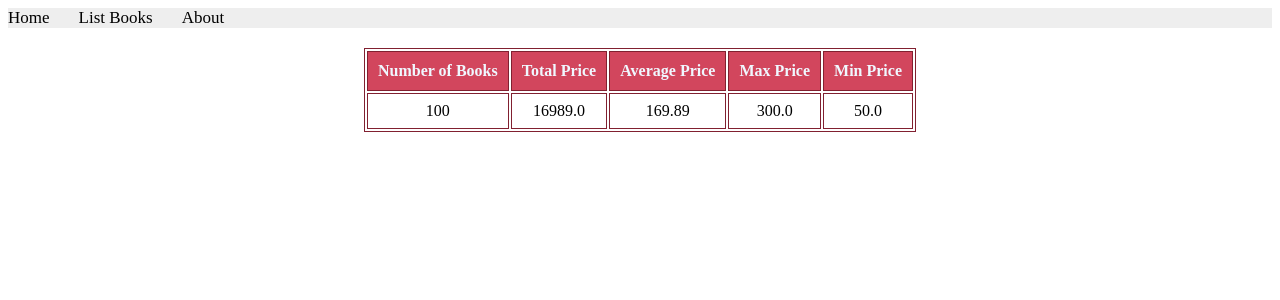
After one commit to NorahProg/Lab12_web, a Django app: page /books/lab8/task5/ in a window 1280 px wide. The commit adds this page. Shown: the top 300 px of the page. Run offline with Django 5.2, Linux system fonts and the light colour scheme; data comes from the database, SQL or seed files in the repository; both versions use the stored data as it was after the commit.

Commit message:
first commit

```diff
--- a/apps/bookmodule/urls.py
+++ b/apps/bookmodule/urls.py
@@ -29,5 +29,10 @@ urlpatterns = [
   path('search/', views.search, name="books.search"),
   path('simple/query', views.simple_query),
   path('complex/query', views.complex_query),
-
+  path('lab8/task1/', views.task1),
+  path('lab8/task2/', views.task2),
+  path('lab8/task3/', views.task3),
+  path('lab8/task4/', views.task4),
+  path('lab8/task5/', views.task5),
+  path('lab8/task7/', views.task7),
 ]
--- a/apps/bookmodule/views.py
+++ b/apps/bookmodule/views.py
@@ -1,5 +1,7 @@
 from django.shortcuts import render
-from .models import Book
+from .models import Book, Address, Student
+from django.db.models import Q
+from django.db.models import Count, Min, Max, Sum, Avg
 
 # Create your views here.
 from django.http import HttpResponse
@@ -72,3 +74,29 @@ def complex_query(request):
         return render(request, 'bookmodules/bookList.html', {'books':mybooks})
     else:
         return render(request, 'bookmodules/index.html')
+
+def task1(request):
+    books=Book.objects.filter(Q(price__lte=50))
+    return render(request, 'bookmodules/bookList.html', {'books':books})
+
+def task2(request):
+    books=Book.objects.filter((Q(edition__gt=2)) & (Q(title__icontains = 'co')) | (Q(author__icontains = 'co')))
+    return render(request, 'bookmodules/bookList.html', {'books':books})
+
+def task3(request):
+    books=Book.objects.filter((~Q(edition__gt=2)) & (~Q(title__icontains = 'co')) | (~Q(author__icontains = 'co')))
+    return render(request, 'bookmodules/bookList.html', {'books':books})
+
+def task4(request):
+    books = Book.objects.order_by('title')
+    return render(request, 'bookmodules/bookList.html', {'books':books})
+
+
+def task5(request):
+    Query = Book.objects.aggregate(NumBooks = Count('id'),total = Sum('price',default=0), average = Avg('price',default=0),max = Max('price',default=0), min = Min('price',default=0) )
+    print(Query)
+    return render(request, 'bookmodules/task5.html',{'Query':Query})
+
+def task7(request):
+    cities = Address.objects.annotate(student_count=Count('student'))
+    return render(request, 'bookmodules/task7.html', {'cities':cities})
--- a/apps/templates/bookmodules/bookList.html
+++ b/apps/templates/bookmodules/bookList.html
@@ -45,12 +45,15 @@
          <th>ID</th>
          <th>Title</th>
          <th>Author</th>
+         <th>price
+         </th>
     </tr>
 {% for book in books %}
     <tr>
         <td>{{book.id}}</td>
         <td>{{book.title}}</td>
         <td>{{book.author}}</td>
+        <td>{{book.price}}</td>
     </tr>
 {% endfor %}
 </table>
--- /dev/null
+++ b/apps/templates/bookmodules/task5.html
@@ -0,0 +1,58 @@
+{% extends "layouts/base.html" %}
+{% load static %}
+{% block title %} The Book List {% endblock title %}
+{% block stylesheets %}
+<!-- here I'll style the way books will be listed-->
+<style>
+    table {
+        width: auto;
+        margin: 20px auto;
+        font-size: 1em;
+        font-family: Times New Roman;
+        text-align: center;
+    }
+
+    table, th, td {
+        border: 1px solid rgb(129, 32, 48);
+    }
+
+    th {
+        background-color: rgb(210, 70, 93);
+        padding: 10px;
+        font-weight: bold;
+        color: aliceblue;
+    }
+
+    td {
+        padding: 8px;
+    }
+
+
+</style>
+{% endblock stylesheets %}
+
+
+{% block content %}
+
+<table class="Task 5">
+
+  <tr>
+    <th><b>Number of Books </b></th>
+    <th><b>Total Price </b></th>
+    <th><b>Average Price </b></th>
+    <th><b>Max Price </b></th>
+    <th><b>Min Price </b></th>
+  </tr>
+  <tr>
+    <td>{{Query.NumBooks}} </td>
+    <td>{{Query.total}} </td>
+    <td>{{Query.average}} </td>
+    <td>{{Query.max}} </td>
+    <td>{{Query.min}} </td>
+  </tr>
+
+
+</table>
+
+
+{% endblock content %}
```
Also changed, not shown: apps/bookmodule/models.py (+9 -0 lines), apps/templates/bookmodules/task7.html (added, +50 -0 lines), apps/bookmodule/migrations/0002_address_student.py (added), db.sqlite3.
